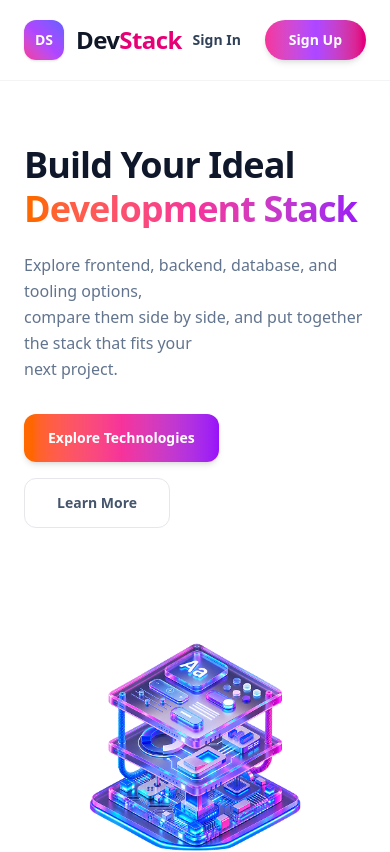
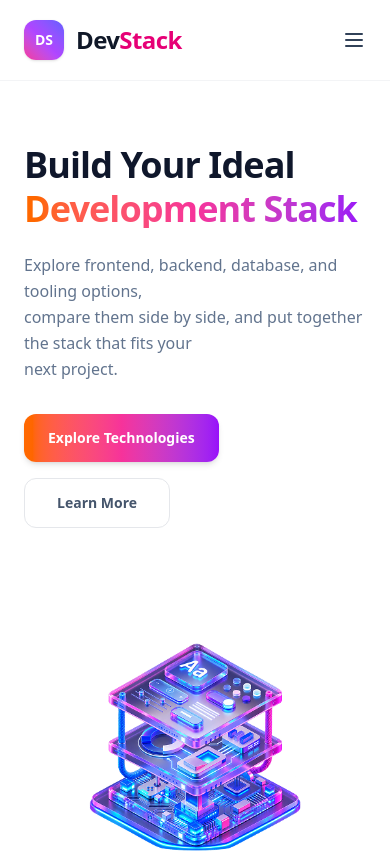
Before and after one commit to mizanhabibullah31-cell/Assignment-5, a React (Vite) app: page / in a window 390 px wide. Shown: the top 852 px of the page. Built offline with nearby package versions, Linux system fonts and the light colour scheme.

Commit message:
Made mobile device responsive and many other chnages

```diff
--- a/src/components/Hero.tsx
+++ b/src/components/Hero.tsx
@@ -6,7 +6,7 @@ export default function Hero() {
       <div className="max-w-7xl mx-auto px-6 sm:px-8 lg:px-12">
         <div className="grid grid-cols-1 lg:grid-cols-2 gap-12 lg:gap-8 items-center">
 
-          {/* Left Content Column */}
+
           <div className="text-left max-w-xl">
             <h1 className="text-4xl sm:text-5xl lg:text-6xl font-extrabold text-slate-900 tracking-tight leading-[1.1]">
               Build Your Ideal{" "}
@@ -21,7 +21,7 @@ export default function Hero() {
               next project.
             </p>
 
-            {/* CTA Buttons */}
+
             <div className="mt-8 flex flex-wrap items-center gap-4">
               <a
                 href="#technologies"
@@ -38,7 +38,7 @@ export default function Hero() {
             </div>
           </div>
 
-          {/* Right Image/Illustration Column */}
+
           <div className="flex justify-center lg:justify-end">
             <img
               src="./assets/banner-stack.png"
--- a/src/components/Navbar.tsx
+++ b/src/components/Navbar.tsx
@@ -1,12 +1,14 @@
-import React from "react";
+import React, { useState } from "react";
 
 export default function Navbar(): React.ReactNode {
+  const [isOpen, setIsOpen] = useState(false);
+
   return (
     <nav className="sticky top-0 z-50 w-full bg-white/90 backdrop-blur-md border-b border-gray-100 transition-all">
       <div className="max-w-7xl mx-auto px-6 sm:px-8 lg:px-12">
         <div className="flex items-center justify-between h-20">
 
-          {/* Logo Section */}
+
           <div className="flex items-center space-x-3">
             <div className="w-10 h-10 rounded-xl bg-linear-to-tr from-pink-500 via-purple-500 to-indigo-500 flex items-center justify-center text-white font-bold text-sm shadow-sm">
               DS
@@ -16,46 +18,28 @@ export default function Navbar(): React.ReactNode {
             </span>
           </div>
 
-          {/* Centered Navigation Links */}
+
           <div className="hidden md:flex items-center space-x-8 text-sm font-semibold">
-            <a
-              href="#home"
-              className="text-pink-600 font-bold hover:text-pink-700 transition-colors"
-            >
+            <a href="#home" className="text-pink-600 font-bold hover:text-pink-700 transition-colors">
               Home
             </a>
-            <a
-              href="#technologies"
-              className="text-slate-600 hover:text-slate-900 transition-colors"
-            >
+            <a href="#technologies" className="text-slate-600 hover:text-slate-900 transition-colors">
               Technologies
             </a>
-            <a
-              href="#projects"
-              className="text-slate-600 hover:text-slate-900 transition-colors"
-            >
+            <a href="#projects" className="text-slate-600 hover:text-slate-900 transition-colors">
               Projects
             </a>
-            <a
-              href="#about"
-              className="text-slate-600 hover:text-slate-900 transition-colors"
-            >
+            <a href="#about" className="text-slate-600 hover:text-slate-900 transition-colors">
               About
             </a>
-            <a
-              href="#contact"
-              className="text-slate-600 hover:text-slate-900 transition-colors"
-            >
+            <a href="#contact" className="text-slate-600 hover:text-slate-900 transition-colors">
               Contact
             </a>
           </div>
 
-          {/* Right Action Buttons */}
-          <div className="flex items-center space-x-6 text-sm font-semibold">
-            <a
-              href="#signin"
-              className="text-slate-700 hover:text-slate-900 transition-colors"
-            >
+
+          <div className="hidden sm:flex items-center space-x-6 text-sm font-semibold">
+            <a href="#signin" className="text-slate-700 hover:text-slate-900 transition-colors">
               Sign In
             </a>
             <a
@@ -66,8 +50,59 @@ export default function Navbar(): React.ReactNode {
             </a>
           </div>
 
+
+          <div className="flex md:hidden">
+            <button
+              onClick={() => setIsOpen(!isOpen)}
+              type="button"
+              className="text-slate-700 hover:text-slate-900 focus:outline-none"
+              aria-label="Toggle Menu"
+            >
+              <svg className="w-6 h-6" fill="none" stroke="currentColor" viewBox="0 0 24 24">
+                {isOpen ? (
+                  <path strokeLinecap="round" strokeLinejoin="round" strokeWidth="2" d="M6 18L18 6M6 6l12 12" />
+                ) : (
+                  <path strokeLinecap="round" strokeLinejoin="round" strokeWidth="2" d="M4 6h16M4 12h16M4 18h16" />
+                )}
+              </svg>
+            </button>
+          </div>
+
         </div>
       </div>
+
+
+      {isOpen && (
+        <div className="md:hidden bg-white border-b border-gray-100 px-6 pt-2 pb-6 space-y-4">
+          <a href="#home" onClick={() => setIsOpen(false)} className="block text-pink-600 font-bold">
+            Home
+          </a>
+          <a href="#technologies" onClick={() => setIsOpen(false)} className="block text-slate-600 hover:text-slate-900">
+            Technologies
+          </a>
+          <a href="#projects" onClick={() => setIsOpen(false)} className="block text-slate-600 hover:text-slate-900">
+            Projects
+          </a>
+          <a href="#about" onClick={() => setIsOpen(false)} className="block text-slate-600 hover:text-slate-900">
+            About
+          </a>
+          <a href="#contact" onClick={() => setIsOpen(false)} className="block text-slate-600 hover:text-slate-900">
+            Contact
+          </a>
+          <div className="pt-4 border-t border-gray-100 flex flex-col space-y-3">
+            <a href="#signin" onClick={() => setIsOpen(false)} className="text-slate-700 text-center font-semibold">
+              Sign In
+            </a>
+            <a
+              href="#signup"
+              onClick={() => setIsOpen(false)}
+              className="w-full text-center px-6 py-2.5 rounded-full bg-linear-to-r from-pink-500 via-purple-500 to-pink-600 text-white font-semibold shadow-md"
+            >
+              Sign Up
+            </a>
+          </div>
+        </div>
+      )}
     </nav>
   );
 }
--- a/src/components/TechCard.tsx
+++ b/src/components/TechCard.tsx
@@ -1,10 +1,9 @@
-// import React from "react";
 import type { Technology } from "../type";
 
 export interface ExtendedTechnology extends Omit<Technology, "rating"> {
-  badge?: string; // e.g., "Robust" for Java, "Popular", "Fast", etc.
-  badgeColor?: string; // Custom color override if needed
-  rating?: number; // e.g., 4.6 for Java
+  badge?: string;
+  badgeColor?: string;
+  rating?: number;
 }
 
 interface TechCardProps {
@@ -17,7 +16,6 @@ export default function TechCard({ tech, isSelected, onAdd }: TechCardProps) {
   return (
     <div className="bg-white rounded-2xl p-6 border border-gray-100/80 shadow-sm hover:shadow-md transition-all flex flex-col justify-between relative">
 
-      {/* Top Header: Icon & Badge */}
       <div>
         <div className="flex items-center justify-between min-h-8 mb-4">
           <div className="w-8 h-8 flex items-center justify-center">
@@ -35,14 +33,14 @@ export default function TechCard({ tech, isSelected, onAdd }: TechCardProps) {
           )}
         </div>
 
-        {/* Name & Description */}
+
         <h3 className="text-lg font-bold text-slate-900">{tech.name}</h3>
         <p className="text-xs text-slate-500 mt-2 leading-relaxed line-clamp-3 min-h-12">
           {tech.description}
         </p>
       </div>
 
-      {/* Footer Area: Meta Tags & Full-Width Dark Button */}
+
       <div className="mt-6">
         <div className="flex items-center justify-between text-xs text-slate-500 mb-4">
           <div className="flex items-center space-x-2">
@@ -62,7 +60,7 @@ export default function TechCard({ tech, isSelected, onAdd }: TechCardProps) {
           )}
         </div>
 
-        {/* Full-width dark button */}
+
         <button
           onClick={() => onAdd(tech)}
           disabled={isSelected}
```
Also changed, not shown: src/App.jsx (+2 -6 lines), src/components/Footer.tsx (+6 -6 lines), src/components/StackSidebar.tsx (+4 -4 lines).
